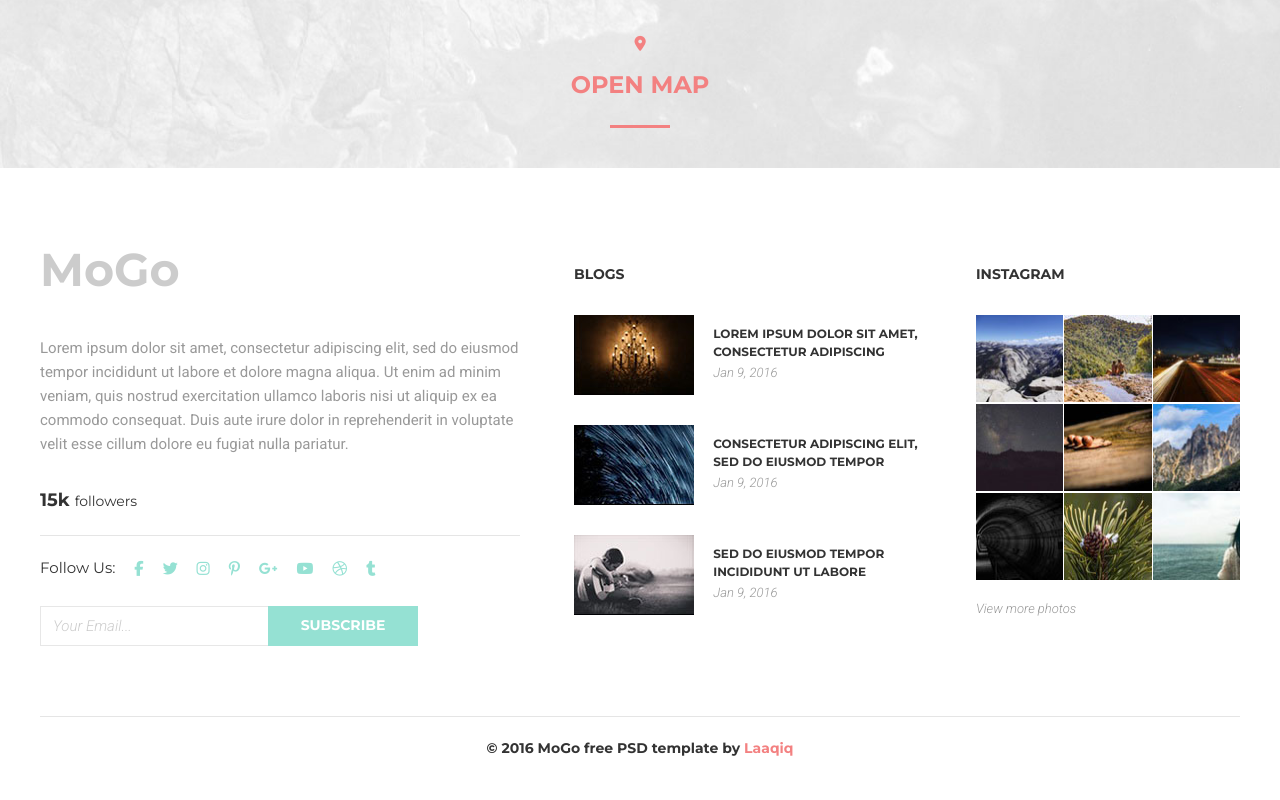
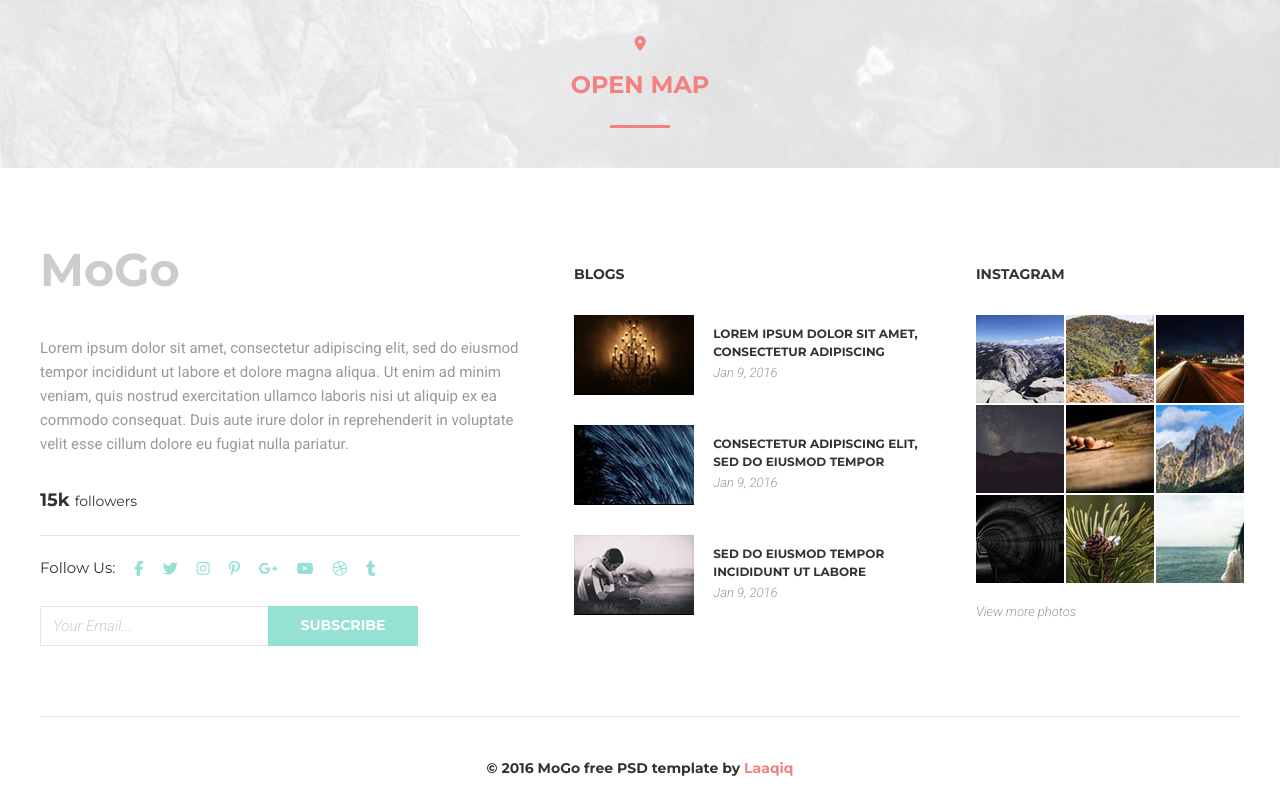
Before and after one commit to maksimMaiboroda/MoGo, a website: page index.html in a window 1280 px wide. Shown: the part 9133-9933 px from the top of the page. Drawn offline with Linux system fonts and the light colour scheme; files whose address does not match are found by name.

Commit message:
minor edits in the footer block

```diff
--- a/index.html
+++ b/index.html
@@ -862,8 +862,8 @@
                   <div class="footer__blogs-item">
                      <img src="/build/img/footer/blogs/img-1.jpg" alt="" class="footer__blogs-img">
                      <div class="footer__blogs-info">
-                        <div class="blogs-info__title">Lorem ipsum dolor sit amet,
-                           consectetur adipiscing</div>
+                        <a href="#" class="blogs-info__title">Lorem ipsum dolor sit amet,
+                           consectetur adipiscing</a>
                         <div class="blogs-info__data">Jan 9, 2016</div>
                      </div>
                   </div>
@@ -871,8 +871,8 @@
                   <div class="footer__blogs-item">
                      <img src="/build/img/footer/blogs/img-2.jpg" alt="" class="footer__blogs-img">
                      <div class="footer__blogs-info">
-                        <div class="blogs-info__title">Consectetur adipiscing elit,
-                           sed do eiusmod tempor</div>
+                        <a href="#" class="blogs-info__title">Consectetur adipiscing elit,
+                           sed do eiusmod tempor</a>
                         <div class="blogs-info__data">Jan 9, 2016</div>
                      </div>
                   </div>
@@ -880,8 +880,8 @@
                   <div class="footer__blogs-item">
                      <img src="/build/img/footer/blogs/img-3.jpg" alt="" class="footer__blogs-img">
                      <div class="footer__blogs-info">
-                        <div class="blogs-info__title">sed do eiusmod tempor
-                           incididunt ut labore</div>
+                        <a href="#" class="blogs-info__title">sed do eiusmod tempor
+                           incididunt ut labore</a>
                         <div class="blogs-info__data">Jan 9, 2016</div>
                      </div>
                   </div>
@@ -891,15 +891,33 @@
             <div class="footer__col footer__col-right">
                <div class="footer__col-title">Instagram</div>
                <div class="footer__instagram">
-                  <img src="/build/img/footer/instagram/instagram_01.jpg" alt="" class="footer__instagram-item">
-                  <img src="/build/img/footer/instagram/instagram_02.jpg" alt="" class="footer__instagram-item">
-                  <img src="/build/img/footer/instagram/instagram_03.jpg" alt="" class="footer__instagram-item">
-                  <img src="/build/img/footer/instagram/instagram_04.jpg" alt="" class="footer__instagram-item">
-                  <img src="/build/img/footer/instagram/instagram_05.jpg" alt="" class="footer__instagram-item">
-                  <img src="/build/img/footer/instagram/instagram_06.jpg" alt="" class="footer__instagram-item">
-                  <img src="/build/img/footer/instagram/instagram_07.jpg" alt="" class="footer__instagram-item">
-                  <img src="/build/img/footer/instagram/instagram_08.jpg" alt="" class="footer__instagram-item">
-                  <img src="/build/img/footer/instagram/instagram_09.jpg" alt="" class="footer__instagram-item">
+                  <a href="#" class="footer__instagram-item">
+                     <img src="/build/img/footer/instagram/instagram_01.jpg" alt="">
+                  </a>
+                  <a href="#" class="footer__instagram-item">
+                     <img src="/build/img/footer/instagram/instagram_02.jpg" alt="">
+                  </a>
+                  <a href="#" class="footer__instagram-item">
+                     <img src="/build/img/footer/instagram/instagram_03.jpg" alt="">
+                  </a>
+                  <a href="#" class="footer__instagram-item">
+                     <img src="/build/img/footer/instagram/instagram_04.jpg" alt="">
+                  </a>
+                  <a href="#" class="footer__instagram-item">
+                     <img src="/build/img/footer/instagram/instagram_05.jpg" alt="">
+                  </a>
+                  <a href="#" class="footer__instagram-item">
+                     <img src="/build/img/footer/instagram/instagram_06.jpg" alt="">
+                  </a>
+                  <a href="#" class="footer__instagram-item">
+                     <img src="/build/img/footer/instagram/instagram_07.jpg" alt="">
+                  </a>
+                  <a href="#" class="footer__instagram-item">
+                     <img src="/build/img/footer/instagram/instagram_08.jpg" alt="">
+                  </a>
+                  <a href="#" class="footer__instagram-item">
+                     <img src="/build/img/footer/instagram/instagram_09.jpg" alt="">
+                  </a>
                </div>
                <div class="footer__instagram-view">View more photos</div>
 
--- a/src/css/sections/footer.scss
+++ b/src/css/sections/footer.scss
@@ -84,6 +84,8 @@
     text-transform: uppercase;
     margin: 30px 0;
     font-weight: 700;
+
+
 }
 
 
@@ -109,12 +111,18 @@
 }
 
 .blogs-info__title {
+    display: block;
     font-family: 'Montserrat', sans-serif;
     font-size: 12px;
     line-height: 1.5;
     font-weight: 700;
     color: #333;
     text-transform: uppercase;
+    text-decoration: none;
+
+    &:hover {
+        text-decoration: underline;
+    }
 }
 
 .blogs-info__data {
@@ -136,8 +144,12 @@
 }
 
 .footer__instagram-item {
-    width: 33%;
+    width: 32%;
     margin-bottom: 2px;
+
+    img {
+        display: block;
+    }
 }
 
 .footer__instagram-view {
@@ -209,7 +221,7 @@
 /* footer__copiright */
 
 .footer__copiright {
-    margin: 20px auto;
+    padding: 20px 0;
     text-align: center;
     font-family: 'Montserrat', sans-serif;
     font-size: 14px;
```
Also changed, not shown: build/css/style.css, 1 other file.
